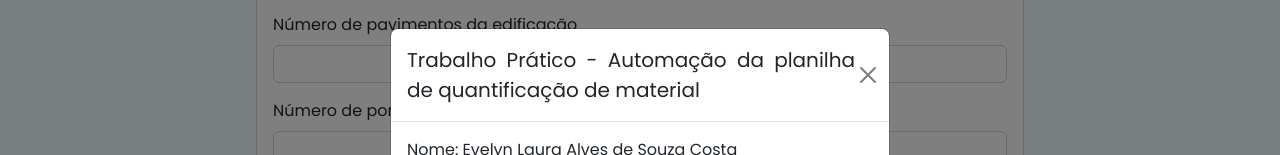
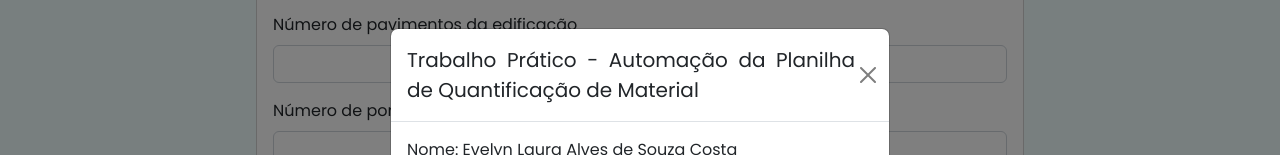
Before and after one commit to evelynlaura/Planilha-de-Quantificao-de-Material, a plain HTML site: page index.html in a window 1280 px wide. Both pictures are taken after a click on the button 59 px from the left and 741 px from the top of the page. Shown: the part 209-364 px from the top of the page. Drawn offline with nearby package versions, Linux system fonts and the light colour scheme.

Commit message:
atualizacao info 2

```diff
--- a/index.html
+++ b/index.html
@@ -236,7 +236,7 @@
             <div class="modal-dialog modal-dialog-centered modal-dialog-scrollable">
                 <div class="modal-content">
                     <div class="modal-header">
-                        <h5 class="modal-title" id="exampleModalLabel">Trabalho Prático - Automação da planilha de quantificação de material</h5>
+                        <h5 class="modal-title" id="exampleModalLabel">Trabalho Prático - Automação da Planilha de Quantificação de Material</h5>
                         <button type="button" class="btn-close" data-bs-dismiss="modal" aria-label="Close"></button>
                     </div>
                     <div class="modal-body">
```
